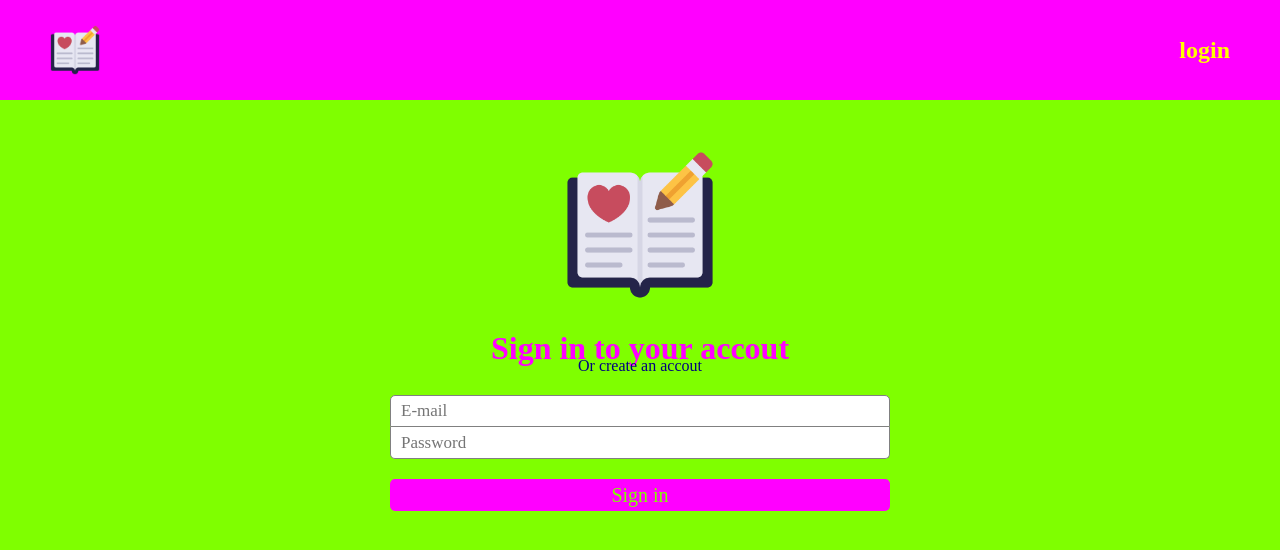
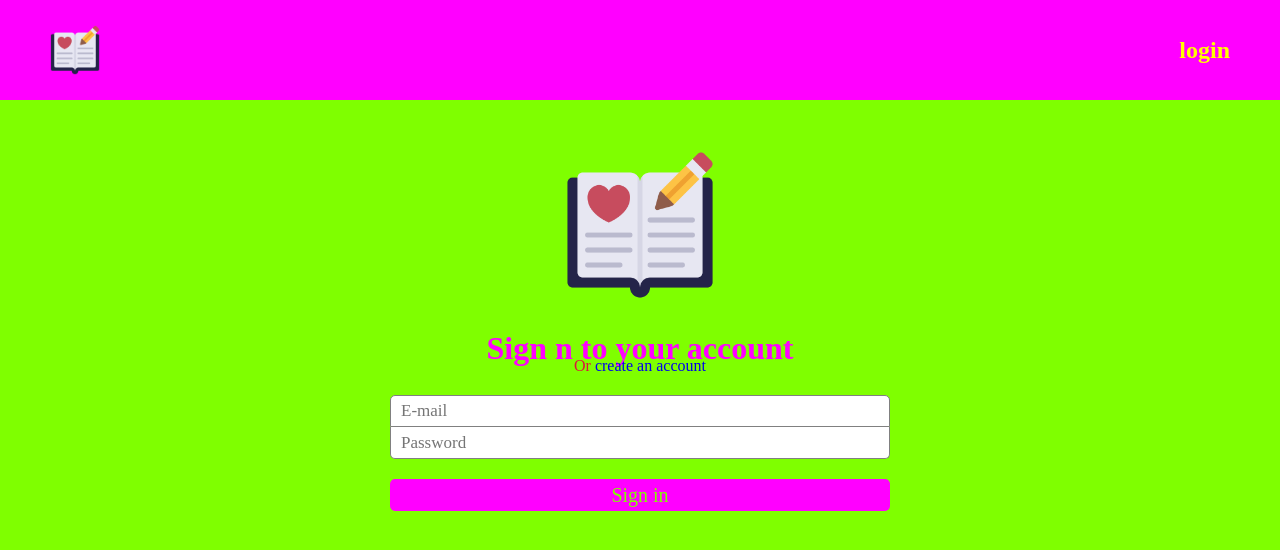
Before and after one commit to armaBurton/FROM-SCRATCH-adv-react-guestbook-auth, a React app: page /login in a window 1280 px wide. Shown: the top 550 px of the page. Built offline with nearby package versions, Linux system fonts and the light colour scheme; a web font is replaced by a local one.

Commit message:
context provider has been added.

```diff
--- a/src/App.css
+++ b/src/App.css
@@ -7,7 +7,7 @@
   font-family: 'Baloo Paaji 2', cursive;
 }
 
-main{
+.body{
   width: 100%;
   height: 100vh;
   background-color: chartreuse;
--- a/src/App.jsx
+++ b/src/App.jsx
@@ -16,7 +16,7 @@ export default function App() {
           <img src="../guestbook.png" alt="guestbook" />
           <Link className={style.login} to='/'>login</Link>
         </nav>
-        <body>
+        <section className={style.body}>
 
 
           <Switch>
@@ -27,7 +27,7 @@ export default function App() {
               <Login />
             </Route>
           </Switch>
-        </body>
+        </section>
       </Router>
     </main>
   )
--- a/src/context/GuestbookProvider.js
+++ b/src/context/GuestbookProvider.js
@@ -6,12 +6,20 @@ import {
 
 const GuestbookContext = createContext();
 
-export default function (){
-  const [temp, setTemp] = useState('');
+export default function GuestbookProvider({ children }){
+  const [signInOrUp, setSignInOrUp] = useState(true);
 
   const guestbookState = {
-    temp, setTemp
+    signInOrUp, setSignInOrUp,
   };
 
+  return(
+    <GuestbookContext.Provider value={guestbookState}>
+      {children}
+    </GuestbookContext.Provider>
+  );
+}
 
+export function guestbookContext(){
+  return useContext(GuestbookContext);
 }
--- a/src/index.jsx
+++ b/src/index.jsx
@@ -1,10 +1,13 @@
 import React from 'react';
 import { render } from 'react-dom';
 import App from './App';
+import GuestbookProvider from './context/GuestbookProvider';
 
 render(
   <React.StrictMode>
-    <App />
+    <GuestbookProvider>
+      <App />
+    </GuestbookProvider>
   </React.StrictMode>,
   document.getElementById('root')
 );
--- a/src/views/Auth/Login.css
+++ b/src/views/Auth/Login.css
@@ -25,7 +25,21 @@
 
 .loginContainer p{
     margin-top: -10px;
-    color: navy;
+    color: crimson;
+}
+
+.linkTo{
+    text-decoration: none;
+}
+
+.linkTo:hover{
+    text-decoration: none;
+    color: fuchsia
+}
+
+.linkTo:active{
+    text-decoration: none;
+    color: yellow;
 }
 
 .userLogin{
--- a/src/views/Auth/Login.jsx
+++ b/src/views/Auth/Login.jsx
@@ -1,18 +1,39 @@
 import style from './Login.css';
+import { Link } from 'react-router-dom';
+import { guestbookContext } from '../../context/GuestbookProvider';
 
 export default function Login(){
+  const {
+    signInOrUp, setSignInOrUp
+  } = guestbookContext();
+
 
   return (
     <section className={style.loginPage}>
       <div className={style.loginContainer}>
+        {
+          signInOrUp
+            ? <>
               <img src="../../guestbook.png" alt="" />
-        <h1>Sign in to your accout</h1>
-        <p>Or create an accout</p>
+              <h1>Sign n to your account</h1>
+              <p>Or <Link className={style.linkTo} to='#'>create an account</Link></p>
               <form className={style.userLogin}>
                 <input placeholder='E-mail' className={style.email} type="email" />
                 <input placeholder='Password' className={style.password} type="password" />
                 <button>Sign in</button>
               </form>
+            </>
+            : <>
+              <img src="../../guestbook.png" alt="" />
+              <h1>Sign n to your account</h1>
+              <p>Or <Link className={style.linkTo} to='#'>create an account</Link></p>
+              <form className={style.userLogin}>
+                <input placeholder='E-mail' className={style.email} type="email" />
+                <input placeholder='Password' className={style.password} type="password" />
+                <button>Sign in</button>
+              </form>
+            </>
+        }
       </div>
     </section>
   );
```
Lines whose indentation alone changed are shown as unchanged.
